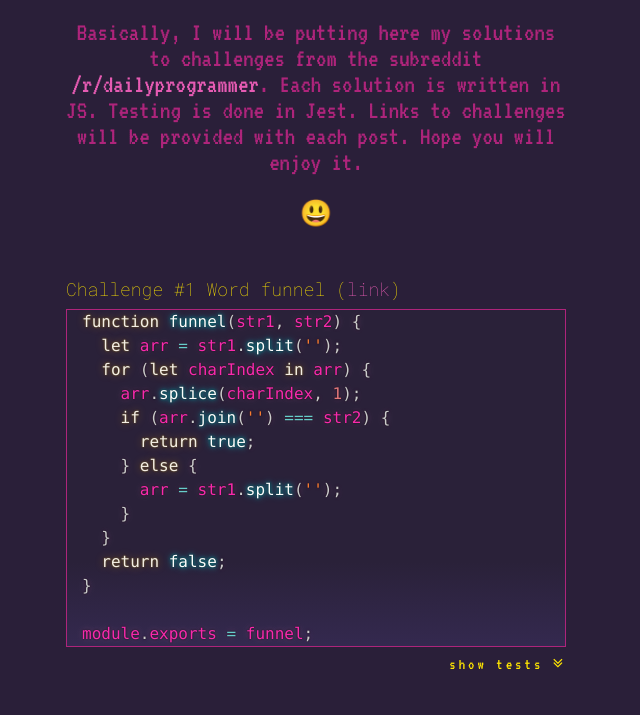
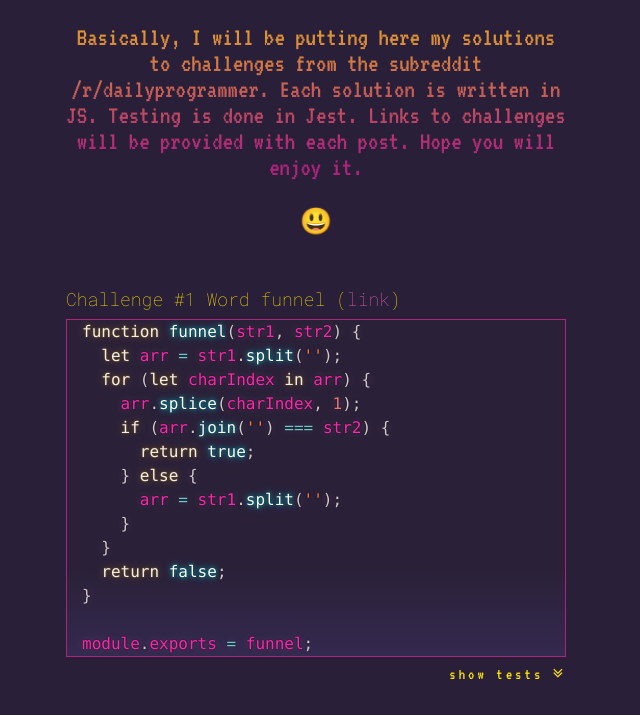
Before and after one commit to mikkio-j/dailyprogrammer, a website: page index.html in a window 1280 px wide. Shown: the part 235-950 px from the top of the page, without its empty margins (324-964 px from the left). Drawn offline with Linux system fonts and the light colour scheme.

Commit message:
add gradient on paragraph fixed padding on smaller devices

```diff
--- a/index.html
+++ b/index.html
@@ -11,7 +11,7 @@
   </head>
   <body>
     <div class="block__maintext"><h1>Daily<br>Programmer</br></div>
-        <p class="block__paragraph">Daily programmer is a little challenge that I will be working on from time to time. <br><br>Basically, I will be putting here my solutions to challenges from the subreddit <a href="https://www.reddit.com/r/dailyprogrammer/" target="_blank">/r/dailyprogrammer</a>. Each solution is written in JS. Testing is done in Jest. Links to challenges will be provided with each post. Hope you will enjoy it.<br><br>😃</p>
+        <p class="block__paragraph">Daily programmer is a little challenge that I will be working on from time to time. <br><br>Basically, I will be putting here my solutions to challenges from the subreddit <a href="https://www.reddit.com/r/dailyprogrammer/" target="_blank">/r/dailyprogrammer</a>. Each solution is written in JS. Testing is done in Jest. Links to challenges will be provided with each post. Hope you will enjoy it.<br><br></p><p>😃</p>
         <section class="block__code">
             <h2>Challenge #1 Word funnel (<a href="https://www.reddit.com/r/dailyprogrammer/comments/98ufvz/20180820_challenge_366_easy_word_funnel_1/" target="_blank">link</a>)</h2>
         <pre class="block__code__solution" data-src="solutions/wordfunnel.js">
--- a/style.css
+++ b/style.css
@@ -23,7 +23,7 @@ body {
 
 .block__maintext {
   width: 100%;
-  margin: 10px auto 30px;
+  margin: 15px auto 50px;
   display: flex;
   justify-content: center;
 }
@@ -33,7 +33,7 @@ h1 {
   font-family: Permanent Marker;
   font-style: normal;
   font-weight: normal;
-  font-size: 42px;
+  font-size: 46px;
   line-height: 30px;
   color: #ffe600;
   text-shadow: 2px 2px 0px #ae247b;
@@ -41,7 +41,7 @@ h1 {
 }
 
 .block__paragraph {
-  width: 100%;
+  width: 75%;
   margin: 0 auto;
   font-family: VT323;
   font-style: normal;
@@ -49,7 +49,16 @@ h1 {
   font-size: 18px;
   line-height: 100%;
   text-align: center;
-  color: #ae247b;
+  /* color: #ae247b; */
+  background: -webkit-linear-gradient(#ffe600, #ae247b 80%);
+  background-clip: text;
+  -webkit-background-clip: text;
+  -webkit-text-fill-color: transparent;
+}
+
+p {
+  text-align: center;
+  font-size: 18px;
 }
 
 a {
@@ -120,6 +129,13 @@ pre {
   cursor: pointer;
   letter-spacing: 3px;
   transition: 0.3s;
+  -webkit-touch-callout: none;
+  -webkit-user-select: none;
+  -khtml-user-select: none;
+  -moz-user-select: none;
+  -ms-user-select: none;
+  user-select: none;
+  -webkit-tap-highlight-color: transparent;
 }
 
 .test__click:hover {
@@ -150,6 +166,9 @@ footer {
     font-size: 22px;
     margin-top: 50px;
   }
+  p {
+    font-size: 22px;
+  }
   .block__code {
     width: 500px;
   }
@@ -167,6 +186,9 @@ footer {
     width: 500px;
     font-size: 26px;
     margin-top: 50px;
+  }
+  p {
+    font-size: 26px;
   }
   .block__code {
     width: 500px;
```
